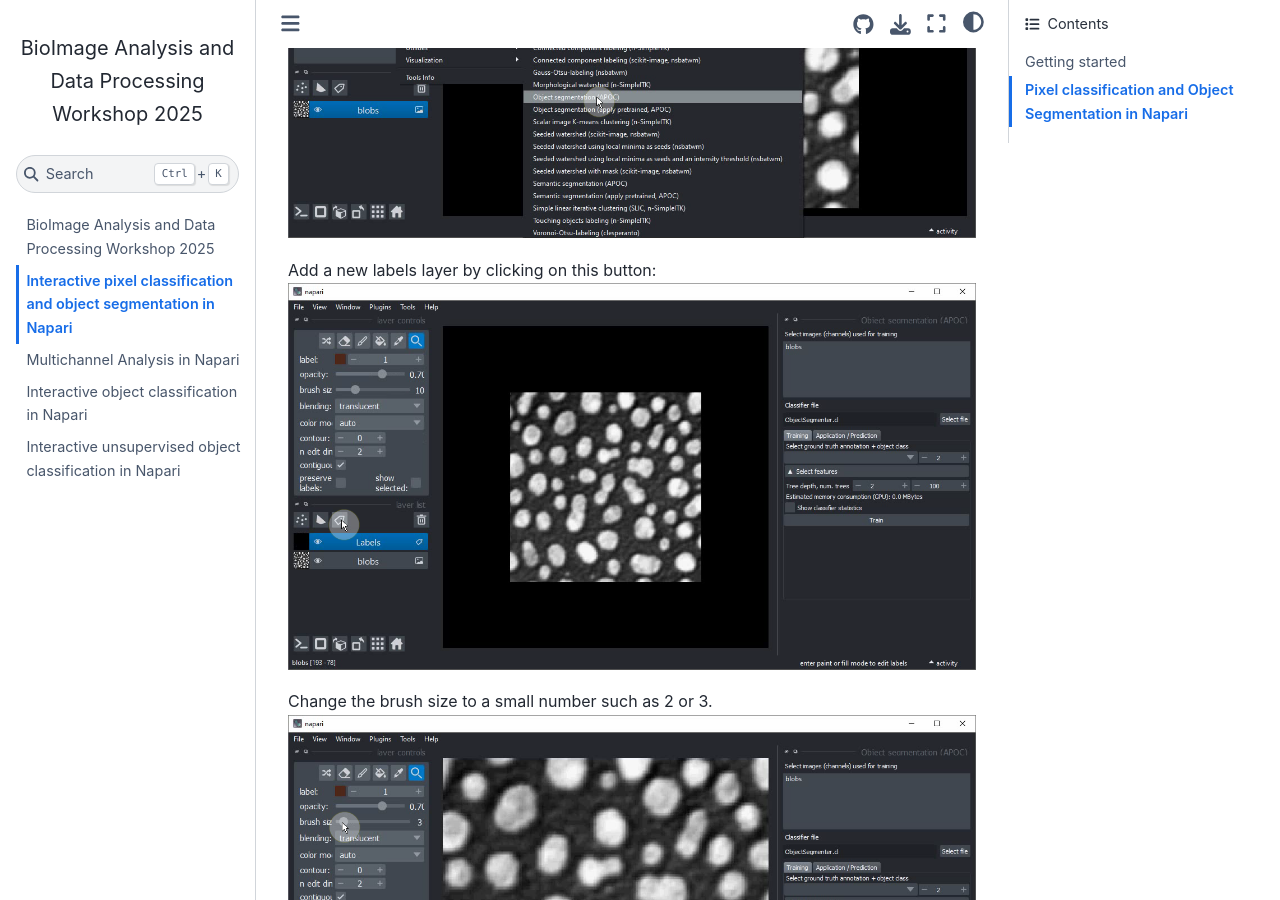
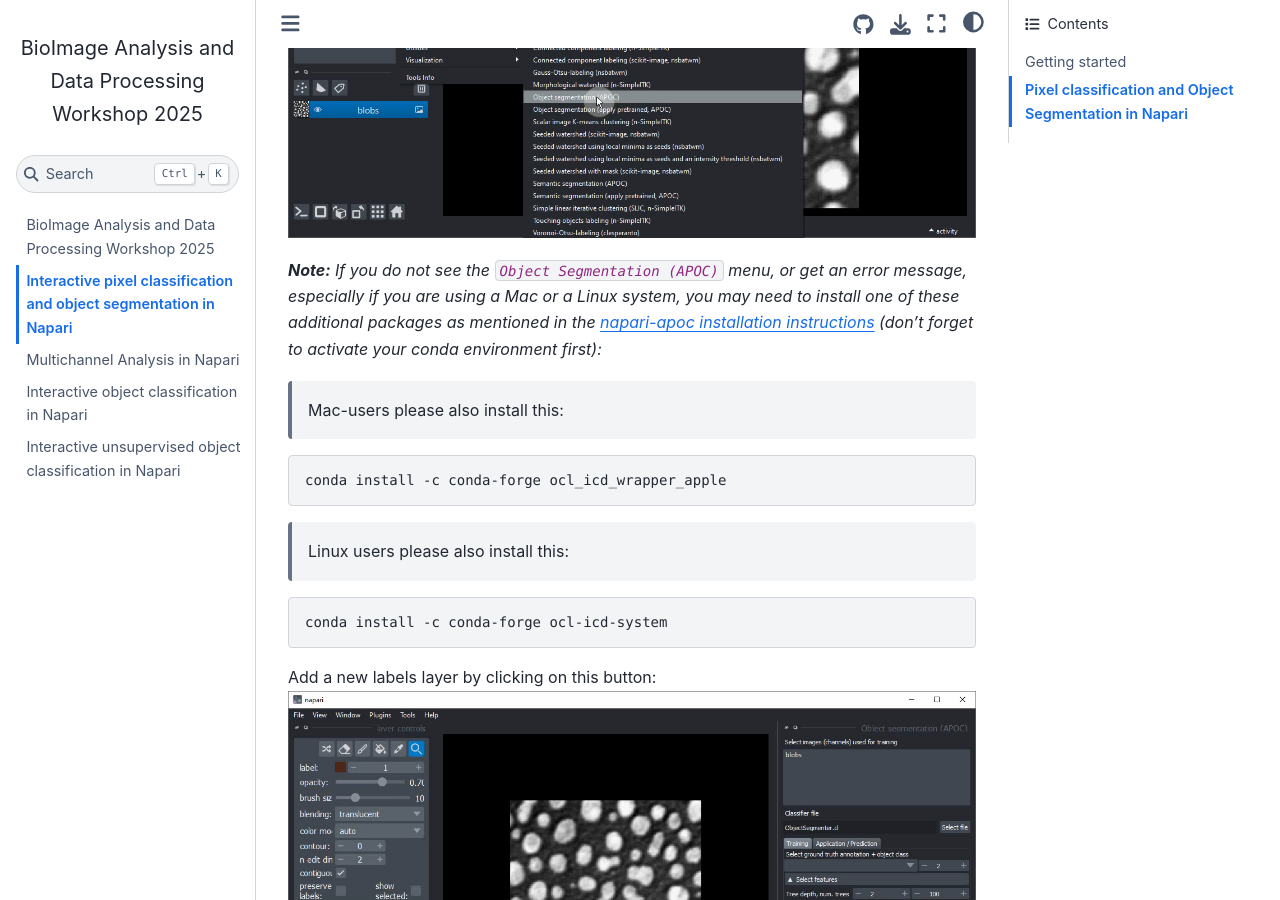
Before and after one commit to BiAPoL/BioImage-Analysis-and-Data-Processing-Workshop-2025, a Jupyter Book: the page built from docs/interactive_pixel_classification/readme.md, in a window 1280 px wide and 900 px high, scrolled down 1336 px. Built offline with Jupyter Book 1.0.4 settings and Sphinx 7.4.7 and the Sphinx Book theme 1.1.4, drawn with Linux system fonts in a browser that asks for light colours; pages that are not in the unit, such as notebooks, are missing from menus.

Commit message:
Add additional info for users getting errors with Macs or Linux

```diff
--- a/docs/interactive_pixel_classification/readme.md
+++ b/docs/interactive_pixel_classification/readme.md
@@ -34,6 +34,16 @@ Start the object segmentation from the `Tools > Segmentation / Labeling > Object
 
 ![](apoc2.png)
 
+***Note:** If you do not see the `Object Segmentation (APOC)` menu, or get an error message, especially if you are using a Mac or a Linux system, you may need to install one of these additional packages as mentioned in the [napari-apoc installation instructions](https://github.com/haesleinhuepf/napari-accelerated-pixel-and-object-classification?tab=readme-ov-file#installation) (don't forget to activate your conda environment first):*
+
+> Mac-users please also install this:
+
+    conda install -c conda-forge ocl_icd_wrapper_apple
+
+>Linux users please also install this:
+
+    conda install -c conda-forge ocl-icd-system
+
 Add a new labels layer by clicking on this button:
 ![](apoc3.png)
 
```
